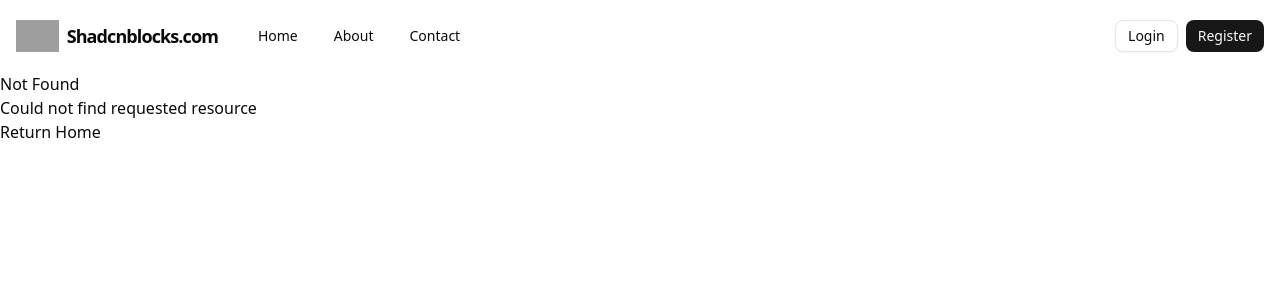
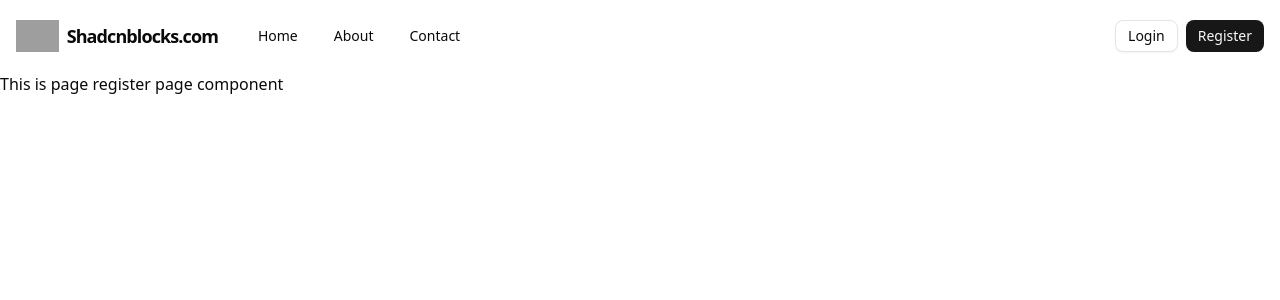
Before and after one commit to tonmoy-free/skill-bridge-frontend, a Next.js app: page /register in a window 1280 px wide. Before the commit this address had no page. Shown: the top 300 px of the page. Built offline with nearby package versions, Linux system fonts and the light colour scheme; grey boxes are pictures that could not be loaded.

Commit message:
dark mode light mode feature add

```diff
--- a/package.json
+++ b/package.json
@@ -13,6 +13,7 @@
     "clsx": "^2.1.1",
     "lucide-react": "^0.563.0",
     "next": "16.1.6",
+    "next-themes": "^0.4.6",
     "radix-ui": "^1.4.3",
     "react": "19.2.3",
     "react-dom": "19.2.3",
--- a/src/app/layout.tsx
+++ b/src/app/layout.tsx
@@ -2,6 +2,7 @@ import type { Metadata } from "next";
 import { Geist, Geist_Mono } from "next/font/google";
 import "./globals.css";
 import { Navbar } from "@/components/layout/Navbar";
+import { ThemeProvider } from "./providers/ThemeProvider";
 
 const geistSans = Geist({
   variable: "--font-geist-sans",
@@ -24,12 +25,20 @@ export default function RootLayout({
   children: React.ReactNode;
 }>) {
   return (
-    <html lang="en">
+    <html lang="en" suppressHydrationWarning>
       <body
         className={`${geistSans.variable} ${geistMono.variable} antialiased`}
       >
-        <Navbar></Navbar>
-        {children}
+        <ThemeProvider
+          attribute="class"
+          defaultTheme="system"
+          enableSystem
+          disableTransitionOnChange
+        >
+
+          <Navbar />
+          {children}
+        </ThemeProvider>
       </body>
     </html>
   );
--- /dev/null
+++ b/src/app/login/page.tsx
@@ -0,0 +1,7 @@
+export default function LoginPage() {
+  return (
+    <div>
+      <h1> This is login  page component </h1>
+    </div>
+  );
+}
--- /dev/null
+++ b/src/app/providers/ThemeProvider.tsx
@@ -0,0 +1,11 @@
+"use client"
+
+import * as React from "react"
+import { ThemeProvider as NextThemesProvider } from "next-themes"
+
+export function ThemeProvider({
+  children,
+  ...props
+}: React.ComponentProps<typeof NextThemesProvider>) {
+  return <NextThemesProvider {...props}>{children}</NextThemesProvider>
+}
--- /dev/null
+++ b/src/app/register/page.tsx
@@ -0,0 +1,7 @@
+export default function RegisterPager() {
+  return (
+    <div>
+      <h1> This is page register page component </h1>
+    </div>
+  );
+}
--- a/src/components/layout/Navbar.tsx
+++ b/src/components/layout/Navbar.tsx
@@ -1,14 +1,11 @@
 "use client";
 
-import { Book, Menu, Sunset, Trees, Zap } from "lucide-react";
+import {  Menu, } from "lucide-react";
 
 import { cn } from "@/lib/utils";
 
 import {
   Accordion,
-  AccordionContent,
-  AccordionItem,
-  AccordionTrigger,
 } from "@/components/ui/accordion";
 import { Button } from "@/components/ui/button";
 import {
```
Also changed, not shown: 1 other file (tests, documents, lock files or other folders).
